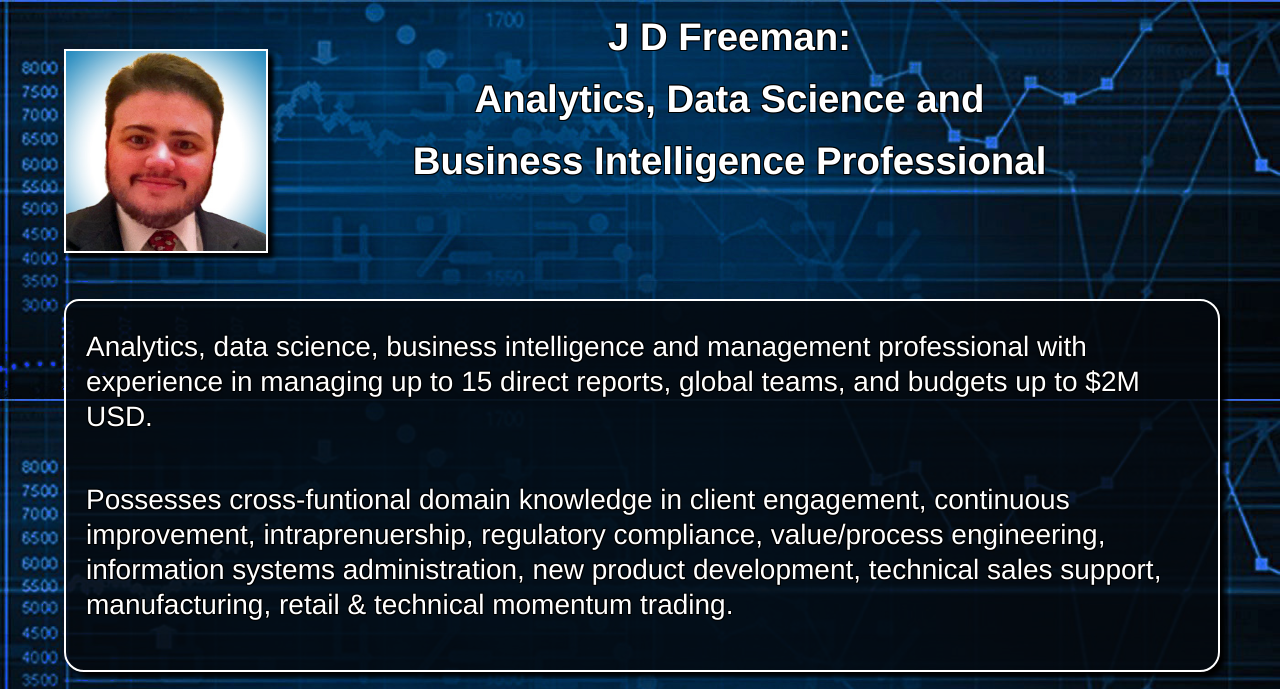
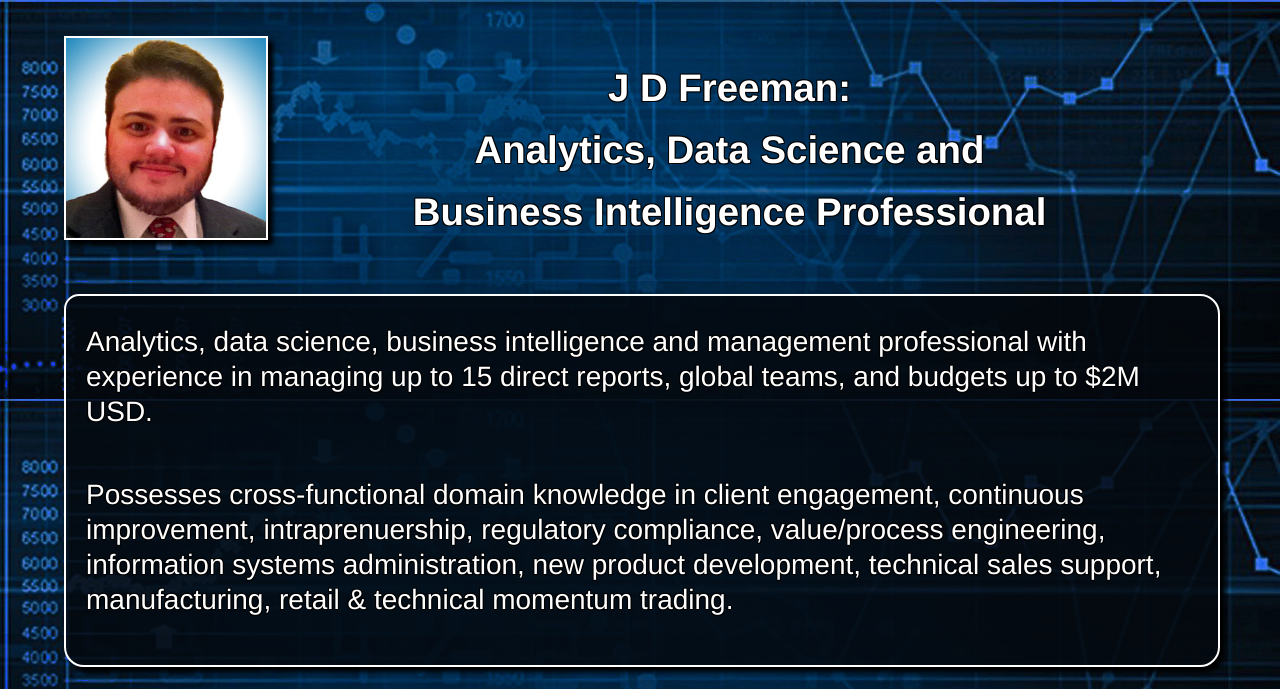
Before and after one commit to JD-Freeman/JD-Freeman.github.io, a plain HTML site: page index.html in a window 1280 px wide. Shown: the top 689 px of the page. Drawn offline with Linux system fonts and the light colour scheme.

Commit message:
3rd Update

```diff
--- a/index.html
+++ b/index.html
@@ -33,11 +33,12 @@
 
 
 
-<div style="clear:left;float:left">
+<div style="clear:left;float:left;">
 <p style="-webkit-box-shadow: #000000 5px 5px 5px 0px;-moz-box-shadow: #000000 5px 5px 5px 0px;box-shadow: #000000 5px 5px 5px 0px;float:left;"><img src="myself.jpg" height="200" width="200" border="2px" ALIGN="absbottom"></p>
 </div>
 
-<div style="float:center;text-align:center,margin-left:4%>
+<div style="float:center;text-align:center,margin-left:4%">
+<br></br>
 <p style="padding:0px 0px 0px 20px"><h1><strong><big>J D Freeman:</strong></big></h1></p>
 <p><h1><strong><big>Analytics, Data Science and</strong></big></h1></p>
 <p><h1><strong><big>Business Intelligence Professional</strong></big></h1></p>
@@ -51,7 +52,7 @@
 
 <div style="width:100%;height:100%;float:left;margin-left: 0%; margin-right:0%;margin-bottom:25px;18px;text-align:justify;-webkit-border-radius: 15px 20px 20px 20px;-moz-border-radius: 15px 20px 20px 20px;border-radius: 15px 20px 20px 20px;border:2px solid #FFFFFF;background:rgba(4,9,15,0.85);-webkit-box-shadow: #000000 5px 5px 5px;-moz-box-shadow: #000000 5px 5px 5px; box-shadow: #000000 5px 5px 5px;">
 <p style="padding:0px 20px 0px 20px"> Analytics, data science, business intelligence and management professional with experience in managing up to 15 direct reports, global teams, and budgets up to $2M USD.</p>
-<p style="padding:20px">Possesses cross-funtional domain knowledge in client engagement, continuous improvement, intraprenuership, regulatory compliance, value/process engineering, information systems administration, new product development, technical sales support, manufacturing, retail & technical momentum trading.</p>
+<p style="padding:20px">Possesses cross-functional domain knowledge in client engagement, continuous improvement, intraprenuership, regulatory compliance, value/process engineering, information systems administration, new product development, technical sales support, manufacturing, retail & technical momentum trading.</p>
 <p style="padding:0px 20px 0px 20px">
 </div>
 
```
